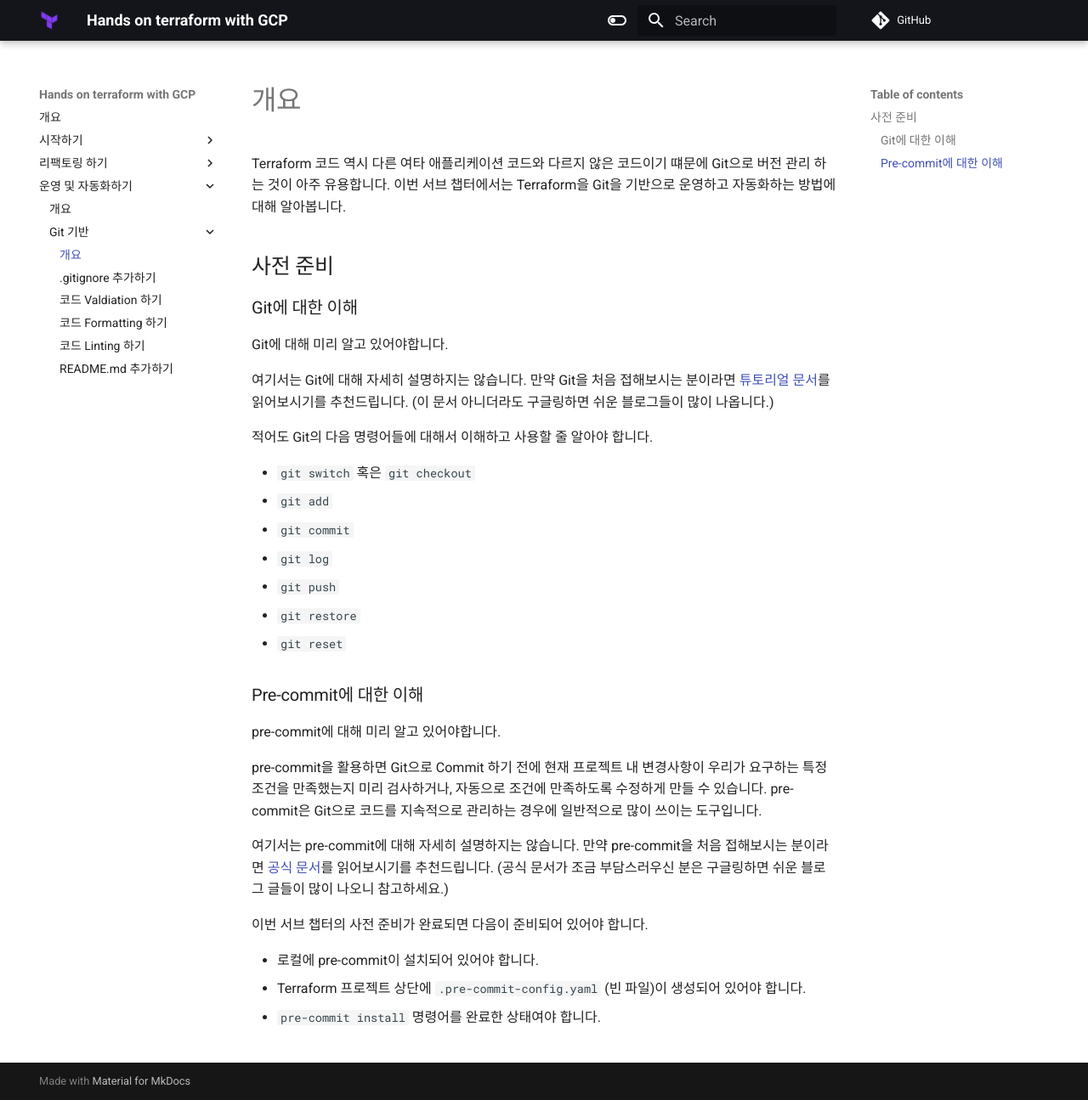
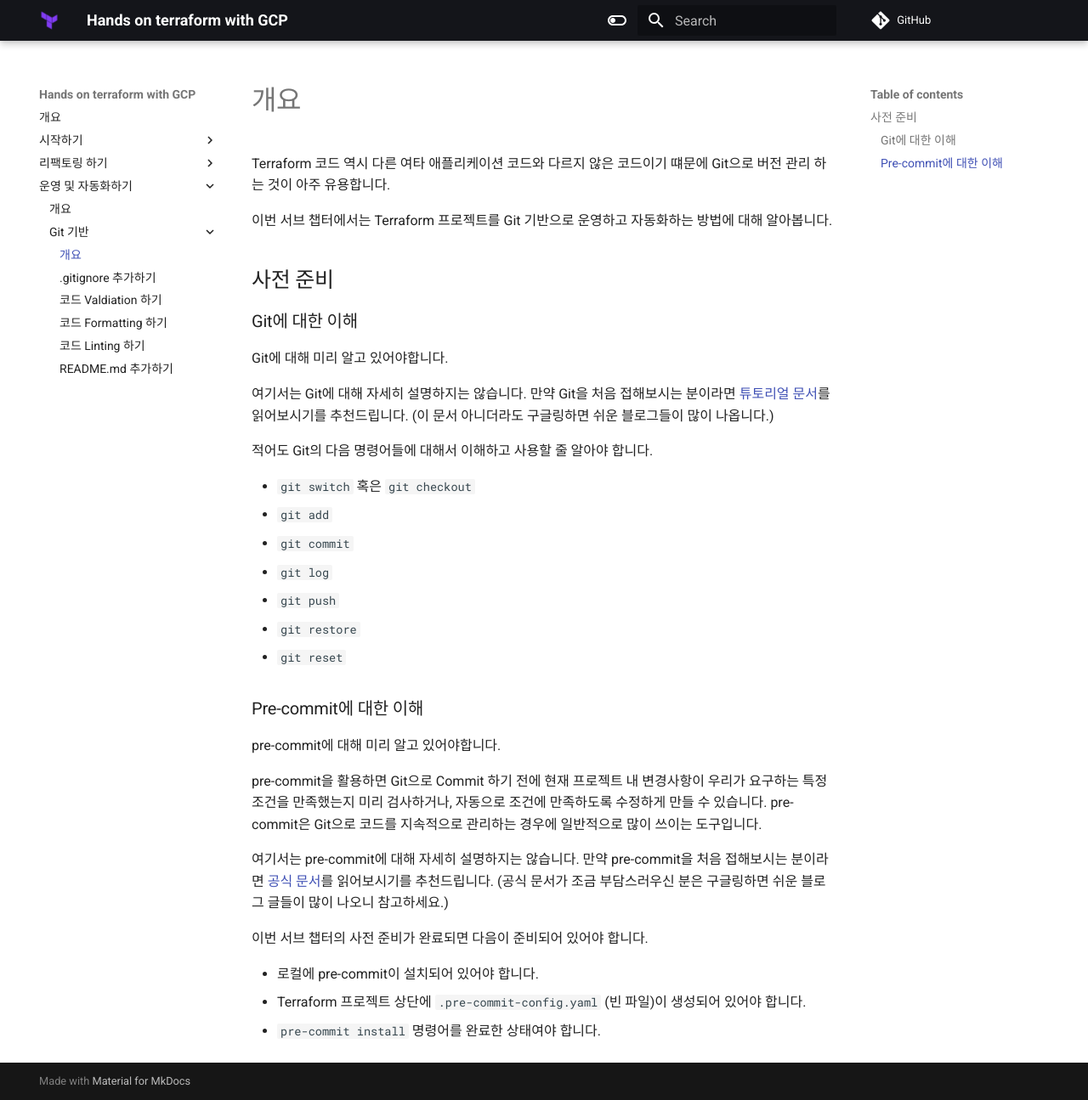
Before and after one commit to heumsi/hands-on-terraform-with-gcp, an MkDocs documentation site: the page built from docs/03-operation/01-git-based/00-overview.md, in a window 1280 px wide and 1295 px high. Shown: the whole window at 85% size. Built offline with MkDocs 1.6.1 and Material for MkDocs 9.7.7, drawn with Linux system fonts in a browser that asks for light colours; comment, search, counter and statistics services are not loaded.

Commit message:
docs/03-operation/01-git-based/00-overview.md: 문장 일부를 수정한다

```diff
--- a/docs/03-operation/01-git-based/00-overview.md
+++ b/docs/03-operation/01-git-based/00-overview.md
@@ -1,7 +1,8 @@
 # 개요
 
 Terraform 코드 역시 다른 여타 애플리케이션 코드와 다르지 않은 코드이기 떄문에 Git으로 버전 관리 하는 것이 아주 유용합니다.
-이번 서브 챕터에서는 Terraform을 Git을 기반으로 운영하고 자동화하는 방법에 대해 알아봅니다.
+
+이번 서브 챕터에서는 Terraform 프로젝트를 Git 기반으로 운영하고 자동화하는 방법에 대해 알아봅니다.
 
 ## 사전 준비
 
```
